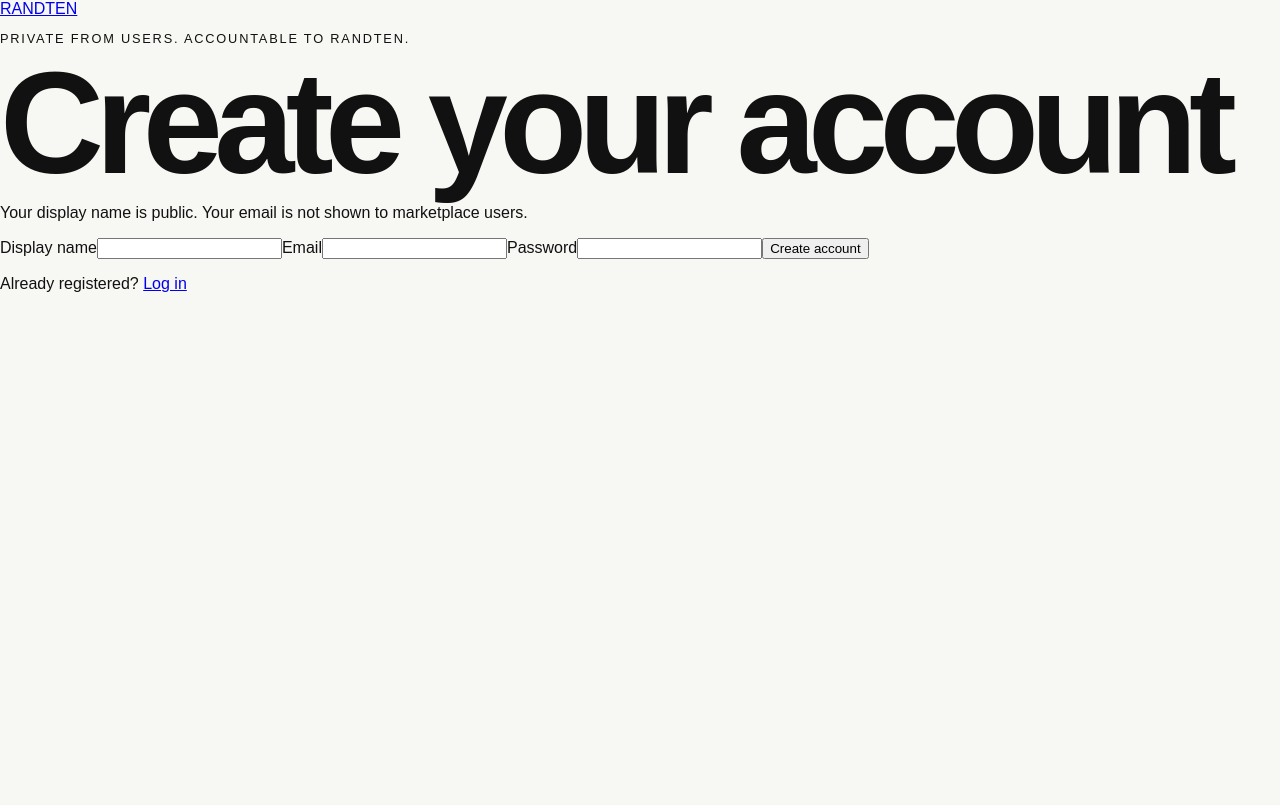
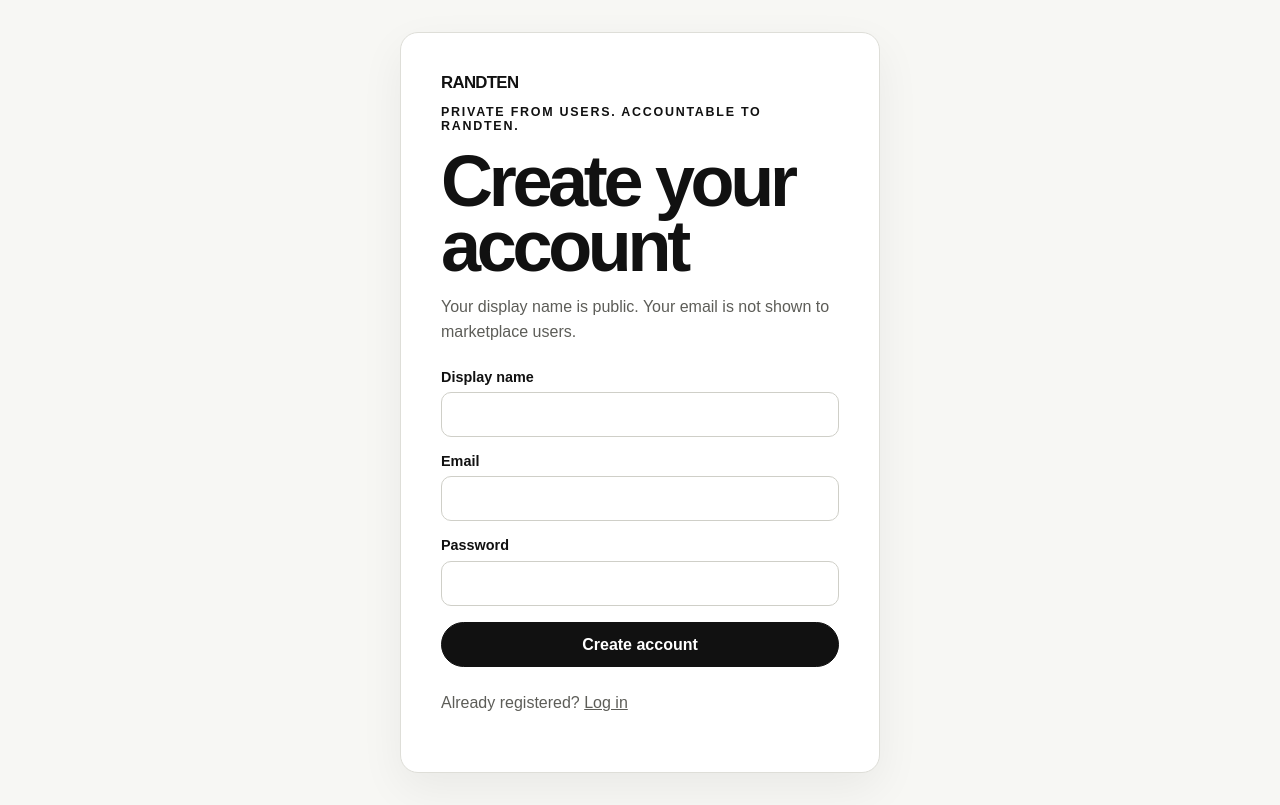
Before and after one commit to Naz94/randten, a Next.js app: page /signup in a window 1280 px wide. Built offline with nearby package versions, Linux system fonts and the light colour scheme.

Commit message:
Style RANDTEN authentication and account flows

```diff
--- a/src/app/globals.css
+++ b/src/app/globals.css
@@ -1,15 +1,33 @@
-:root {
-  color-scheme: light;
-  font-family: Arial, Helvetica, sans-serif;
-  background: #f7f7f4;
-  color: #111;
-}
-
+:root { color-scheme: light; font-family: Arial, Helvetica, sans-serif; background: #f7f7f4; color: #111; }
 * { box-sizing: border-box; }
 body { margin: 0; }
+a { color: inherit; }
+button, input, select { font: inherit; }
 .shell { min-height: 100vh; display: grid; place-items: center; padding: 2rem; }
 .hero { max-width: 760px; }
-.eyebrow { text-transform: uppercase; letter-spacing: .14em; font-size: .8rem; }
-h1 { margin: .35rem 0; font-size: clamp(4rem, 14vw, 9rem); line-height: .9; letter-spacing: -.06em; }
+.eyebrow { text-transform: uppercase; letter-spacing: .14em; font-size: .78rem; font-weight: 700; }
+h1 { margin: .35rem 0; font-size: clamp(3.4rem, 12vw, 8rem); line-height: .9; letter-spacing: -.06em; }
+h2 { margin-top: 0; font-size: 1.8rem; }
 .tagline { font-size: clamp(1.5rem, 4vw, 2.5rem); font-weight: 700; margin: 1rem 0 .5rem; }
-.principle { font-size: 1.05rem; max-width: 38rem; color: #555; }
+.principle, .muted { color: #5d5d58; line-height: 1.55; }
+.principle { font-size: 1.05rem; max-width: 38rem; }
+.brand { font-size: 1.05rem; font-weight: 900; letter-spacing: -.04em; text-decoration: none; }
+.auth-shell { min-height: 100vh; display: grid; place-items: center; padding: 2rem; }
+.auth-card { width: min(100%, 480px); background: white; border: 1px solid #deded8; border-radius: 18px; padding: clamp(1.5rem, 5vw, 2.5rem); box-shadow: 0 16px 45px rgba(0,0,0,.06); }
+.auth-card h1 { font-size: clamp(2.5rem, 9vw, 4.5rem); margin: 1rem 0; }
+.form-stack { display: grid; gap: 1rem; margin: 1.5rem 0; }
+.form-stack label { display: grid; gap: .45rem; font-weight: 700; font-size: .9rem; }
+.form-stack input, .form-stack select { width: 100%; border: 1px solid #cfcfc8; border-radius: 10px; padding: .85rem .9rem; background: #fff; color: #111; }
+.form-stack input:focus, .form-stack select:focus { outline: 2px solid #111; outline-offset: 1px; }
+.primary, .ghost { border-radius: 999px; padding: .8rem 1.15rem; cursor: pointer; font-weight: 800; }
+.primary { border: 1px solid #111; background: #111; color: #fff; }
+.ghost { border: 1px solid #cfcfc8; background: transparent; color: #111; }
+.notice { padding: .8rem 1rem; border-radius: 10px; background: #eeeee8; font-size: .9rem; }
+.notice.error { background: #f8e7e4; }
+.account-shell { min-height: 100vh; padding: clamp(1.25rem, 5vw, 4rem); }
+.account-header { max-width: 1100px; margin: 0 auto 5rem; display: flex; align-items: center; justify-content: space-between; }
+.account-grid { max-width: 1100px; margin: 0 auto; display: grid; grid-template-columns: 1fr minmax(320px, 480px); gap: clamp(2rem, 8vw, 7rem); align-items: start; }
+.account-grid h1 { font-size: clamp(3rem, 8vw, 6rem); overflow-wrap: anywhere; }
+.trust-card { margin-top: 2rem; max-width: 500px; border-left: 3px solid #111; padding: .2rem 0 .2rem 1.2rem; }
+.trust-card p { color: #5d5d58; line-height: 1.55; margin-bottom: 0; }
+@media (max-width: 760px) { .account-grid { grid-template-columns: 1fr; } .account-header { margin-bottom: 3rem; } }
```
